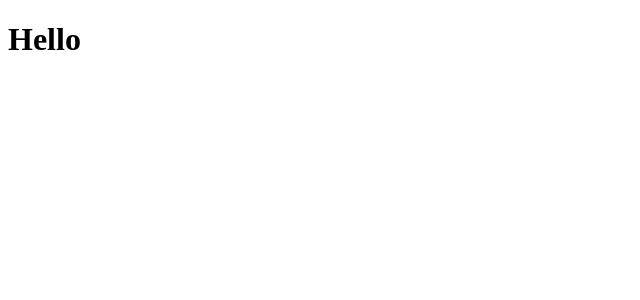
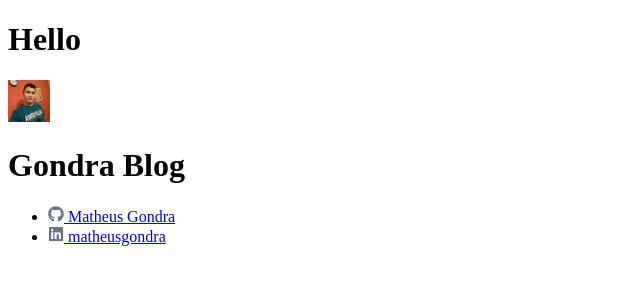
Before and after one commit to matheusgondra/blog, a Next.js app: page / in a window 1280 px wide. Shown: the top 300 px of the page, without its empty margins (0-640 px from the left). Built offline with nearby package versions, Linux system fonts and the light colour scheme.

Commit message:
style: create css class icon

```diff
--- a/package.json
+++ b/package.json
@@ -12,7 +12,8 @@
   "dependencies": {
     "next": "15.3.2",
     "react": "^19.0.0",
-    "react-dom": "^19.0.0"
+    "react-dom": "^19.0.0",
+    "react-icons": "^5.5.0"
   },
   "devDependencies": {
     "@biomejs/biome": "1.9.4",
--- a/src/app/globals.css
+++ b/src/app/globals.css
@@ -1,11 +1,15 @@
 :root {
 	--color-slate-950: #020617;
-	--color-slate-900: #0F172A;
-	--color-slate-800: #1E293B;
-	--color-slate-500: #64748B;
-	--color-slate-400: #94A3B8;
-	--color-slate-300: #CBD5E1;
-	--color-slate-100: #F1F5F9;
+	--color-slate-900: #0f172a;
+	--color-slate-800: #1e293b;
+	--color-slate-500: #64748b;
+	--color-slate-400: #94a3b8;
+	--color-slate-300: #cbd5e1;
+	--color-slate-100: #f1f5f9;
 
-	--color-white: #FFFFFF;
+	--color-white: #ffffff;
 }
+
+.icon {
+	color: var(--color-slate-500);
+}
--- a/src/app/page.tsx
+++ b/src/app/page.tsx
@@ -1,7 +1,10 @@
+import { Header } from "@/components/Header";
+
 export default function Home() {
 	return (
 		<div>
 			<h1>Hello</h1>
+			<Header />
 		</div>
 	);
 }
--- a/src/components/Header/index.tsx
+++ b/src/components/Header/index.tsx
@@ -1,4 +1,5 @@
 import Image from "next/image";
+import { FaGithub, FaLinkedin } from "react-icons/fa";
 
 export function Header() {
 	return (
@@ -10,10 +11,14 @@ export function Header() {
 			<nav>
 				<ul>
 					<li>
-						<a href="https://www.linkedin.com/in/matheusgondra/">Matheus Gondra</a>
+						<a target="__blank" href="https://www.linkedin.com/in/matheusgondra/">
+							<FaGithub className="icon" /> Matheus Gondra
+						</a>
 					</li>
 					<li>
-						<a href="https://github.com/matheusgondra">matheusgondra</a>
+						<a target="__blank" href="https://github.com/matheusgondra">
+							<FaLinkedin className="icon" /> matheusgondra
+						</a>
 					</li>
 				</ul>
 			</nav>
```
Also changed, not shown: biome.json (line endings or trailing spaces), 1 other file (tests, documents, lock files or other folders).
